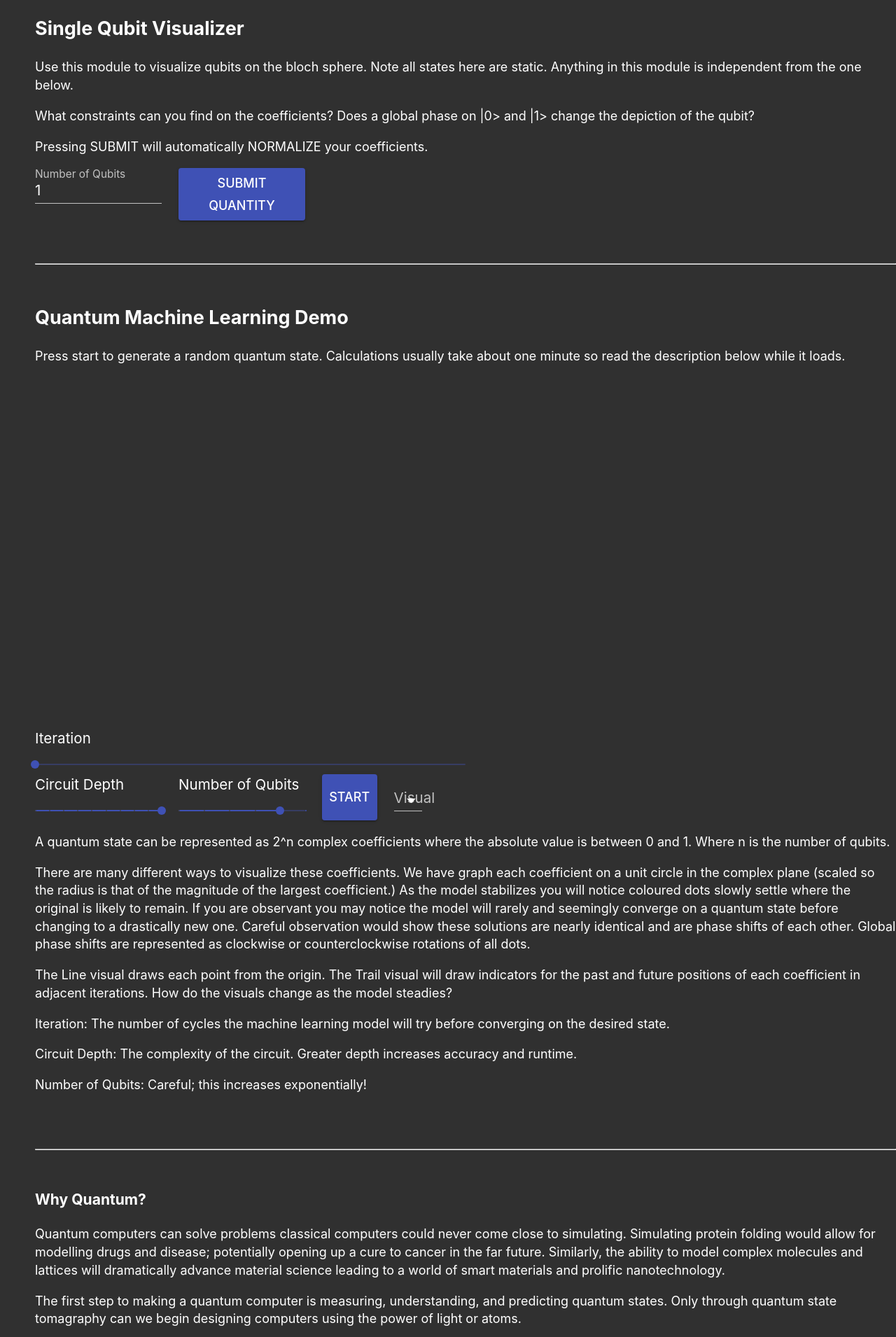
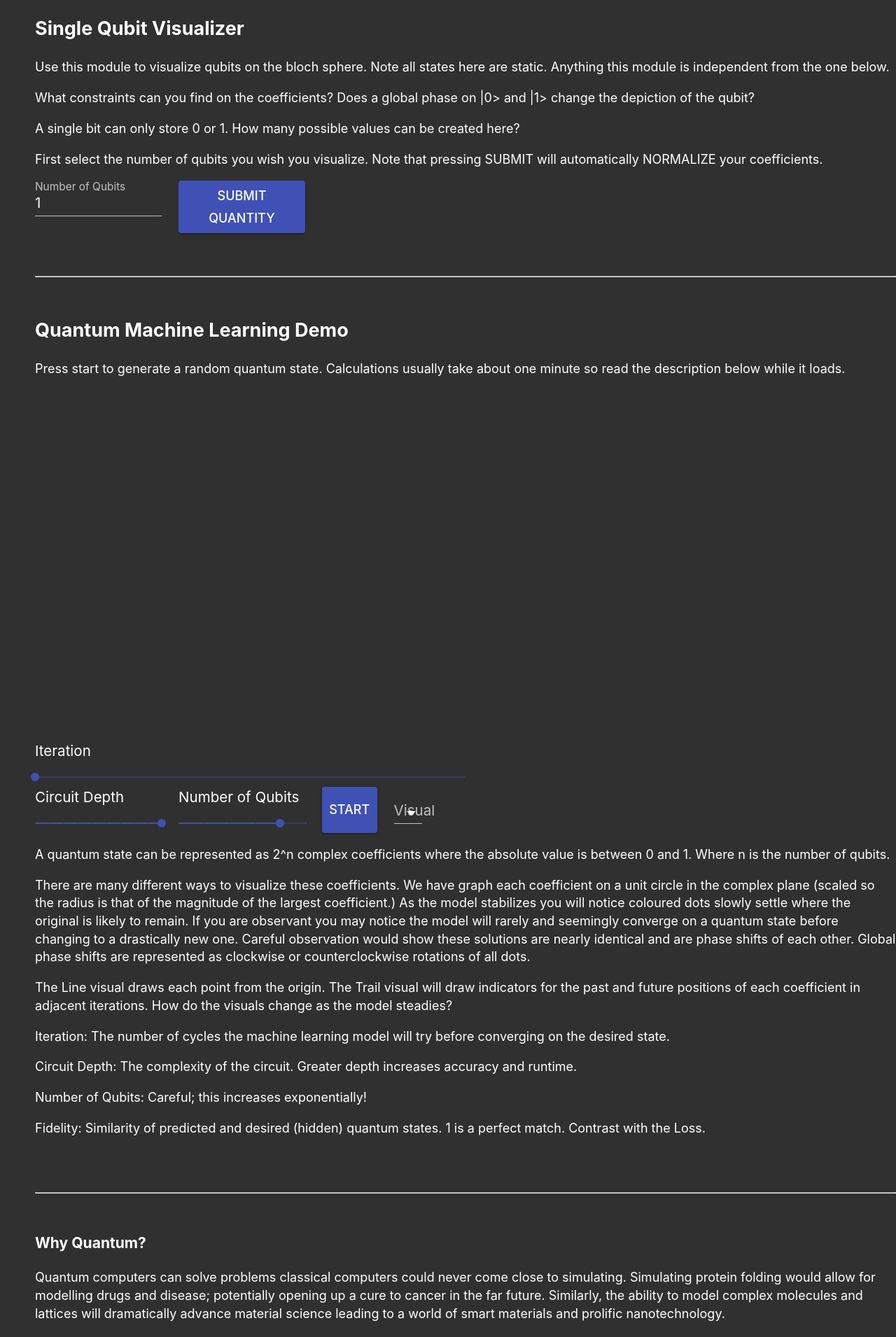
Before and after one commit to iisharankov/QuantumStateTomography, a React (Create React App) app in the folder web/: page / in a window 1280 px wide. Shown: the top 1910 px of the page at 70% size. Built offline with nearby package versions, Linux system fonts and the light colour scheme.

Commit message:
Update guide

```diff
--- a/web/src/components/QMLDemo.jsx
+++ b/web/src/components/QMLDemo.jsx
@@ -164,6 +164,7 @@ class QMLDemo extends React.Component {
         <p>Iteration: The number of cycles the machine learning model will try before converging on the desired state.</p>
         <p>Circuit Depth: The complexity of the circuit. Greater depth increases accuracy and runtime.</p>
         <p>Number of Qubits: Careful; this increases exponentially!</p>
+        <p>Fidelity: Similarity of predicted and desired (hidden) quantum states. 1 is a perfect match. Contrast with the Loss.</p>
       </>
     );
   }
--- a/web/src/components/singleQubitVisualizer/Controller.jsx
+++ b/web/src/components/singleQubitVisualizer/Controller.jsx
@@ -18,9 +18,10 @@ class Controller extends React.Component {
     return (
       <>
         <h2>Single Qubit Visualizer</h2>
-        <p>Use this module to visualize qubits on the bloch sphere. Note all states here are static. Anything in this module is independent from the one below.</p>
+        <p>Use this module to visualize qubits on the bloch sphere. Note all states here are static. Anything this module is independent from the one below.</p>
         <p>What constraints can you find on the coefficients? Does a global phase on |0> and |1> change the depiction of the qubit?</p>
-        <p>Pressing SUBMIT will automatically NORMALIZE your coefficients.</p>
+        <p>A single bit can only store 0 or 1. How many possible values can be created here?</p>
+        <p>First select the number of qubits you wish you visualize. Note that pressing SUBMIT will automatically NORMALIZE your coefficients.</p>
         <Formik
           initialValues={{ quantity: this.state.quantity }}
           validate={this.validate}
```
